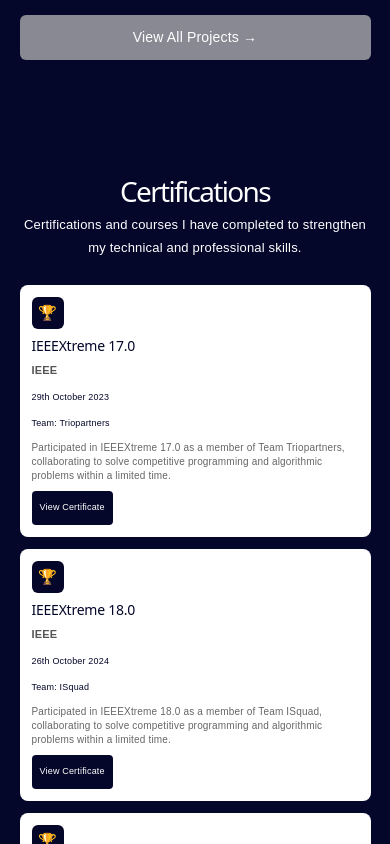
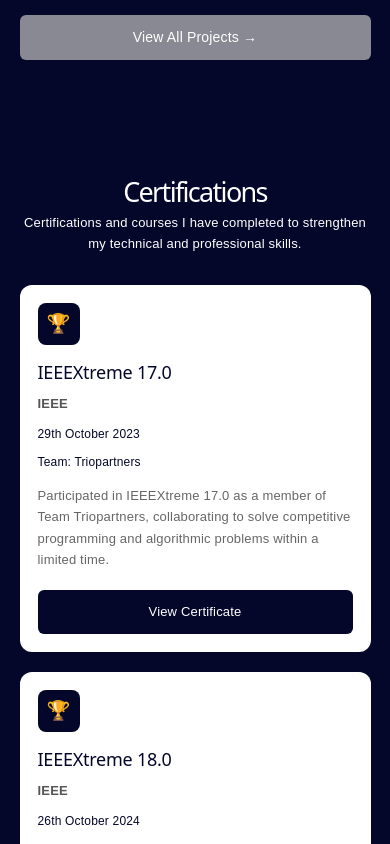
Before and after one commit to ishqafathima/My-Portfolio, a React (Vite) app: page / in a window 390 px wide. Shown: the part 4000-4844 px from the top of the page. Built offline with nearby package versions, Linux system fonts and the light colour scheme.

Commit message:
update portfolio

```diff
--- a/src/sections/Certifications/Certifications.css
+++ b/src/sections/Certifications/Certifications.css
@@ -1,132 +1,386 @@
+
+/* =========================
+   CERTIFICATIONS SECTION
+========================= */
+
 .certifications {
-  background: #04072a !important;
+  background-color: #04072a;
   min-height: 100vh;
-  padding: 30px 5% !important;
+
+  padding: 80px 8% 100px;
+
+  box-sizing: border-box;
 }
 
+
+/* =========================
+   CONTENT
+========================= */
+
 .certifications-content {
-  max-width: 1400px !important;
+  width: 100%;
+  max-width: 1100px;
+
   margin: 0 auto;
 }
 
+
+/* =========================
+   HEADING
+========================= */
+
 .certifications-content h1 {
-  color: white;
+  color: #ffffff;
+
   text-align: center;
-  font-size: 28px;
-  margin-bottom: 10px;
+
+  font-size: clamp(30px, 4vw, 40px);
+
+  margin: 0 0 10px;
 }
 
+
+/* =========================
+   INTRO
+========================= */
+
 .certifications-intro {
-  color: white;
+  color: #ffffff;
+
   text-align: center;
-  font-size: 13px;
-  margin-bottom: 25px;
+
+  font-size: 16px;
+
+  line-height: 1.6;
+
+  max-width: 700px;
+
+  margin: 0 auto 45px;
 }
 
-/* 4 CARDS IN ONE ROW */
+
+/* =========================
+   CERTIFICATION GRID
+========================= */
+
 .certification-grid {
-  display: grid !important;
-  grid-template-columns: repeat(4, 1fr) !important;
-  gap: 12px !important;
+  display: grid;
+
+  grid-template-columns: repeat(3, minmax(0, 1fr));
+
+  gap: 25px;
+
   width: 100%;
 }
 
+
+/* =========================
+   CERTIFICATION CARD
+========================= */
+
 .certification-card {
-  background: white !important;
-  border-radius: 8px;
-  padding: 12px !important;
-  display: block !important;
+  background-color: #ffffff;
+
+  border-radius: 12px;
+
+  padding: 22px;
+
   box-sizing: border-box;
+
   min-width: 0;
+
+  display: flex;
+
+  flex-direction: column;
+
+  transition: transform 0.3s ease,
+              box-shadow 0.3s ease;
 }
 
 .certification-card:hover {
-  transform: translateY(-3px);
+  transform: translateY(-6px);
+
+  box-shadow: 0 8px 25px rgba(0, 0, 0, 0.2);
 }
 
-/* Icon */
+
+/* =========================
+   CERTIFICATE ICON
+========================= */
 
 .certificate-icon {
-  width: 32px !important;
-  height: 32px !important;
-  min-width: 32px !important;
-  background: #04072a;
-  border-radius: 6px;
+  width: 45px;
+
+  height: 45px;
+
+  background-color: #04072a;
+
+  border-radius: 8px;
+
   display: flex;
+
   align-items: center;
+
   justify-content: center;
-  font-size: 15px;
+
+  font-size: 21px;
+
+  margin-bottom: 15px;
+}
+
+
+/* =========================
+   CERTIFICATE TITLE
+========================= */
+
+.certificate-info h2 {
+  color: #04072a;
+
+  font-size: 20px;
+
+  line-height: 1.35;
+
+  margin: 0 0 8px;
+}
+
+
+/* =========================
+   ISSUER
+========================= */
+
+.certificate-info h3 {
+  color: #555555;
+
+  font-size: 14px;
+
+  margin: 0 0 8px;
+
+  font-weight: 600;
+}
+
+
+/* =========================
+   DATE
+========================= */
+
+.certificate-date {
+  display: block;
+
+  color: #04072a;
+
+  font-size: 12px;
+
+  margin-bottom: 5px;
+}
+
+
+/* =========================
+   TEAM
+========================= */
+
+.certificate-team {
+  display: block;
+
+  color: #04072a;
+
+  font-size: 12px;
+
   margin-bottom: 8px;
 }
 
-/* Title */
 
-.certificate-info h2 {
-  color: #04072a;
-  font-size: 14px !important;
-  line-height: 1.3;
-  margin: 0 0 4px;
+/* =========================
+   DESCRIPTION
+========================= */
+
+.certificate-info p {
+  color: #666666;
+
+  font-size: 14px;
+
+  line-height: 1.65;
+
+  margin: 10px 0 20px;
 }
 
-/* Issuer */
 
-.certificate-info h3 {
-  color: #555;
-  font-size: 11px !important;
-  margin: 0 0 4px;
-}
-
-/* Date */
-
-.certificate-date {
-  display: block;
-  color: #04072a;
-  font-size: 9px !important;
-  margin-bottom: 3px;
-}
-
-/* Team */
-
-.certificate-team {
-  display: block;
-  color: #04072a;
-  font-size: 9px !important;
-  margin-bottom: 4px;
-}
-
-/* Description */
-
-.certificate-info p {
-  color: #666;
-  font-size: 10px !important;
-  line-height: 1.4;
-  margin: 6px 0 8px;
-}
-
-/* Button */
+/* =========================
+   VIEW CERTIFICATE BUTTON
+========================= */
 
 .view-certificate {
   display: inline-block;
-  background: #04072a;
-  color: white;
-  padding: 5px 8px !important;
-  border-radius: 4px;
-  font-size: 9px !important;
+
+  align-self: flex-start;
+
+  background-color: #04072a;
+
+  color: #ffffff;
+
+  padding: 9px 15px;
+
+  border-radius: 6px;
+
+  font-size: 13px;
+
   text-decoration: none;
+
+  transition: 0.3s ease;
+
+  margin-top: auto;
 }
 
-/* Tablet */
+.view-certificate:hover {
+  background-color: #5063c9;
 
-@media (max-width: 1000px) {
+  transform: translateY(-2px);
+}
+
+
+/* =========================
+   TABLET
+========================= */
+
+@media (max-width: 950px) {
+
+  .certifications {
+    padding: 70px 7% 90px;
+  }
+
   .certification-grid {
-    grid-template-columns: repeat(2, 1fr) !important;
+    grid-template-columns: repeat(2, minmax(0, 1fr));
+
+    gap: 25px;
+  }
+
+  .certification-card {
+    padding: 20px;
+  }
+
+  .certificate-info h2 {
+    font-size: 19px;
+  }
+
+  .certificate-info p {
+    font-size: 13px;
   }
 }
 
-/* Mobile */
 
-@media (max-width: 600px) {
+/* =========================
+   MOBILE
+========================= */
+
+@media (max-width: 700px) {
+
+  .certifications {
+    min-height: calc(100vh - 60px);
+
+    padding: 60px 6% 80px;
+  }
+
+  .certifications-content h1 {
+    font-size: 30px;
+  }
+
+  .certifications-intro {
+    font-size: 14px;
+
+    margin-bottom: 30px;
+  }
+
   .certification-grid {
-    grid-template-columns: 1fr !important;
+    grid-template-columns: 1fr;
+
+    gap: 20px;
+  }
+
+  .certification-card {
+    width: 100%;
+
+    padding: 20px;
+  }
+
+  .certificate-icon {
+    width: 42px;
+
+    height: 42px;
+
+    font-size: 19px;
+  }
+
+  .certificate-info h2 {
+    font-size: 19px;
+  }
+
+  .certificate-info h3 {
+    font-size: 13px;
+  }
+
+  .certificate-date,
+  .certificate-team {
+    font-size: 12px;
+  }
+
+  .certificate-info p {
+    font-size: 14px;
+
+    line-height: 1.65;
+  }
+
+  .view-certificate {
+    padding: 10px 15px;
+
+    font-size: 13px;
   }
 }
+
+
+/* =========================
+   SMALL PHONES
+========================= */
+
+@media (max-width: 480px) {
+
+  .certifications {
+    padding: 50px 5% 70px;
+  }
+
+  .certifications-content h1 {
+    font-size: 27px;
+  }
+
+  .certifications-intro {
+    font-size: 13px;
+
+    line-height: 1.6;
+  }
+
+  .certification-card {
+    padding: 18px;
+  }
+
+  .certificate-info h2 {
+    font-size: 18px;
+  }
+
+  .certificate-info h3 {
+    font-size: 13px;
+  }
+
+  .certificate-info p {
+    font-size: 13px;
+  }
+
+  .view-certificate {
+    width: 100%;
+
+    box-sizing: border-box;
+
+    text-align: center;
+
+    padding: 10px;
+
+    font-size: 13px;
+  }
+}
```
